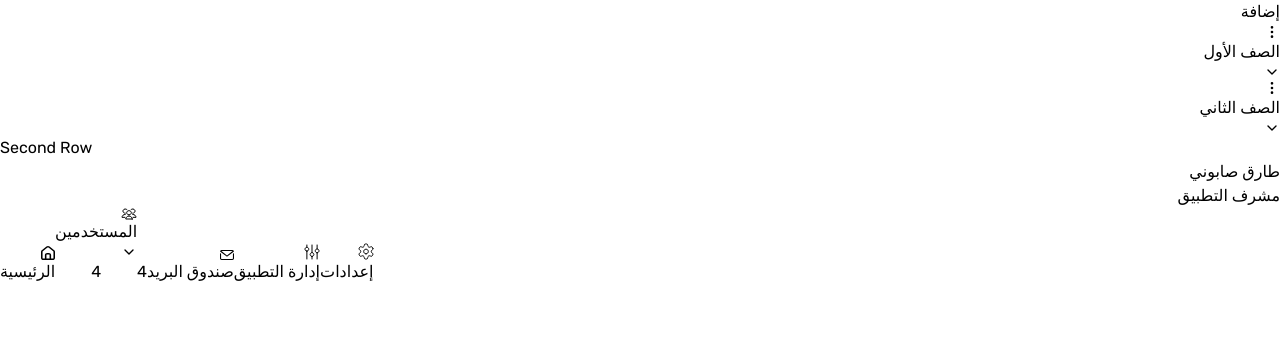
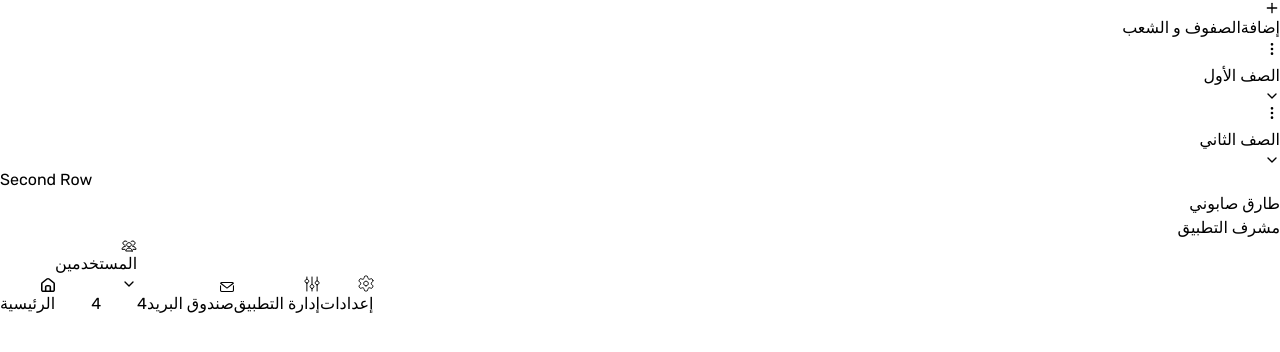
Before and after one commit to pepars-Rashid/school-project-1-v03, a Next.js app: page /Admin-dashboard in a window 1280 px wide. Shown: the top 352 px of the page. Built offline with nearby package versions, Linux system fonts and the light colour scheme.

Commit message:
three dots dropdown (grades and classes)

```diff
--- a/src/app/Admin-dashboard/page.jsx
+++ b/src/app/Admin-dashboard/page.jsx
@@ -6,7 +6,7 @@ import DegreeLevels from '@/components/testing/now'
 export default function page() {
   return (
     <div className='flex'>
-      <div className='flex-grow grid grid-rows-[57%_40%] gap-[3%] pr-[25px] pl-[50px] pt-[100px] pb-[50px]'>
+      <div className='min-h-[640px] min-w-[700px] flex-grow grid grid-rows-[57%_40%] gap-[3%] pr-[25px] pl-[50px] pt-[100px] pb-[50px]'>
 
       <div className="grid grid-cols-[71%_27%] gap-[2%]">
         <div className="rounded-[15px] border-[3px] border-[#BFBFBF] "></div>
--- a/src/components/testing/now.jsx
+++ b/src/components/testing/now.jsx
@@ -1,10 +1,13 @@
 'use client';
 import React, { useState } from 'react';
 import {
+  FiArrowLeft,
+  FiPlus,
   FiChevronDown,
   FiMoreVertical,
 } from 'react-icons/fi';
 import { motion } from 'framer-motion';
+import ThreeDotsMenu from './threeDots';
 
 export default function DegreeLevels() {
   const [levels, setLevels] = useState([
@@ -34,18 +37,26 @@ export default function DegreeLevels() {
   };
 
   return (
-    <div dir='rtl' className="p-[10px] over-flow-">
-      <button className="">إضافة</button>
+    <div dir='rtl' className="flex flex-col gap-[5px] p-[10px]">
+      <div className='flex justify-between items-center'>
+      <button className="flex justify-center items-center gap-[5px] w-[75px] h-[35px] bg-slate-100 text-[12px] font-semibold rounded-[5px] border-[3px] border-[#BFBFBF]">
+        <FiPlus/>
+        <span>إضافة</span>
+      </button>
+      <span className='text-[16px] font-semibold'>الصفوف و الشعب</span>
+      </div>
+
+      <div className='h-[3px] my-[5px] bg-[#BFBFBF]'/>
       {levels.map((level, index) => (
-        <div  key={index} className="relative level"
-            onClick={() => toggleDropdown(index)}
-        >
-          <div className="level-header flex items-center justify-between p-2 bg-gray-100 rounded mt-2">
+        <div  key={index} className="relative p-[10px] rounded-[5px] outline outline-[2px] outline-offset-[-2px] outline-[#BFBFBF] level">
 
+          <div className="level-header flex items-center justify-between h-fit bg-gray-1 rounded hover:bg-gray-100"
+              onClick={() => toggleDropdown(index)}
+          >
             <span className='flex items-center gap-[12px]'>
-              <FiMoreVertical className='cursor-pointer'
-                              onClick={() => handleAction('menu')}
-              />
+                    <ThreeDotsMenu
+                                onClick={() => handleAction('menu')}
+                    />
               {level.name}
             </span>
             <div className="flex items-center">
@@ -53,15 +64,16 @@ export default function DegreeLevels() {
             </div>
           </div>
           {level.isOpen && (
-            <div className="ml-4 mt-2">
+            <div className="">
               {level.sections.map((section, secIndex) => (
-                <div key={secIndex} className="section flex items-center justify-between p-2 bg-gray-200 rounded mt-1">
+                <div key={secIndex} className="hover:bg-gray-300 section flex items-center justify-between bg-gray-2 rounded mt-1">
                   <span className='flex items-center gap-[12px]'>
-                    <FiMoreVertical className='cursor-pointer'
+                    <ThreeDotsMenu
                                 onClick={() => handleAction('menu')}
                     />
                     {section}
                   </span>
+                  <FiArrowLeft/>
                 </div>
               ))}
             </div>
--- /dev/null
+++ b/src/components/testing/threeDots.jsx
@@ -0,0 +1,30 @@
+'use client';
+import React, { useState } from 'react';
+import { FiMoreVertical } from 'react-icons/fi';
+
+const ThreeDotsMenu = () => {
+  const [isOpen, setIsOpen] = useState(false);
+
+  const toggleMenu = () => {
+    setIsOpen(!isOpen);
+  };
+
+  return (
+    <div className="relative inline-block text-right">
+      <button onClick={toggleMenu} className="flex items-center">
+        <FiMoreVertical className="text-[#7164FA] cursor-pointer size-[20px] p-[2px] rounded-[5px] hover:bg-gray-100" />
+      </button>
+      {isOpen && (
+        <div className="absolute right-0 mt-[5px] w-48 rounded-md shadow-xl bg-white ring-1 ring-black ring-opacity-5 z-10">
+          <div className="py-1" role="menu" aria-orientation="vertical" aria-labelledby="options-menu">
+            <a href="#" className="block px-4 py-2 text-sm text-gray-700 hover:bg-gray-100" role="menuitem">Option 1</a>
+            <a href="#" className="block px-4 py-2 text-sm text-gray-700 hover:bg-gray-100" role="menuitem">Option 2</a>
+            <a href="#" className="block px-4 py-2 text-sm text-gray-700 hover:bg-gray-100" role="menuitem">Option 3</a>
+          </div>
+        </div>
+      )}
+    </div>
+  );
+};
+
+export default ThreeDotsMenu;
```
Also changed, not shown: src/app/pep-testing/page.jsx (added, +10 -0 lines).
